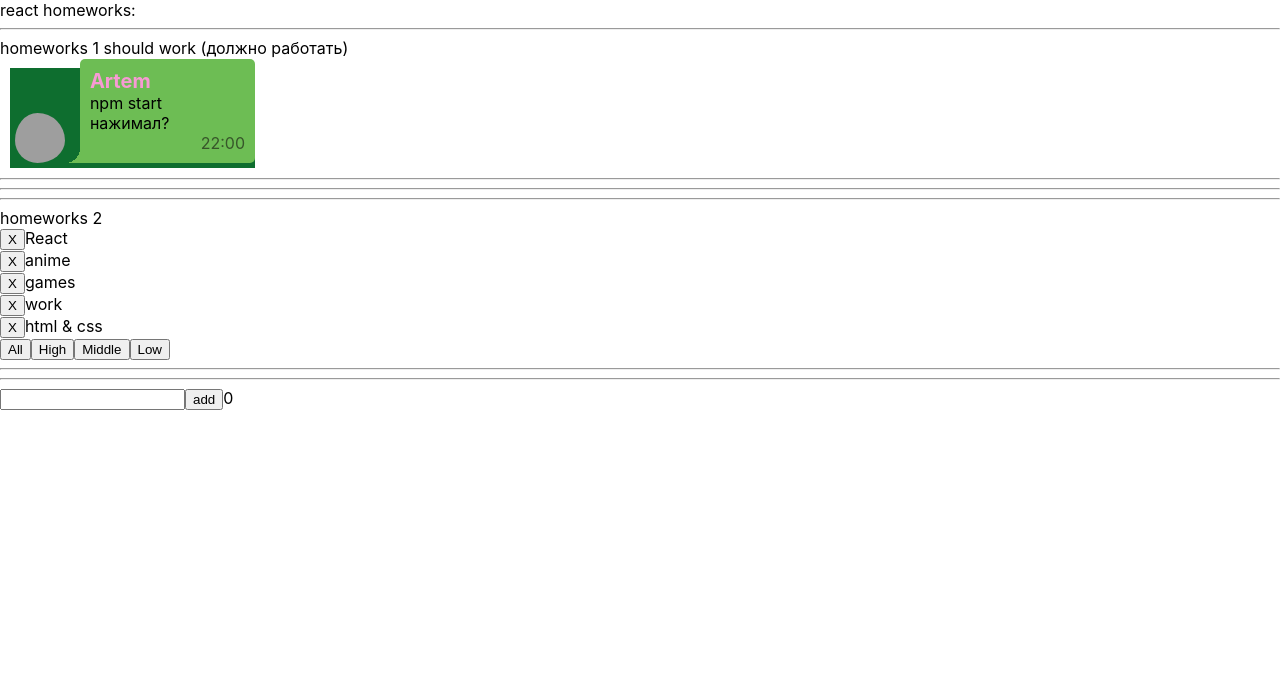
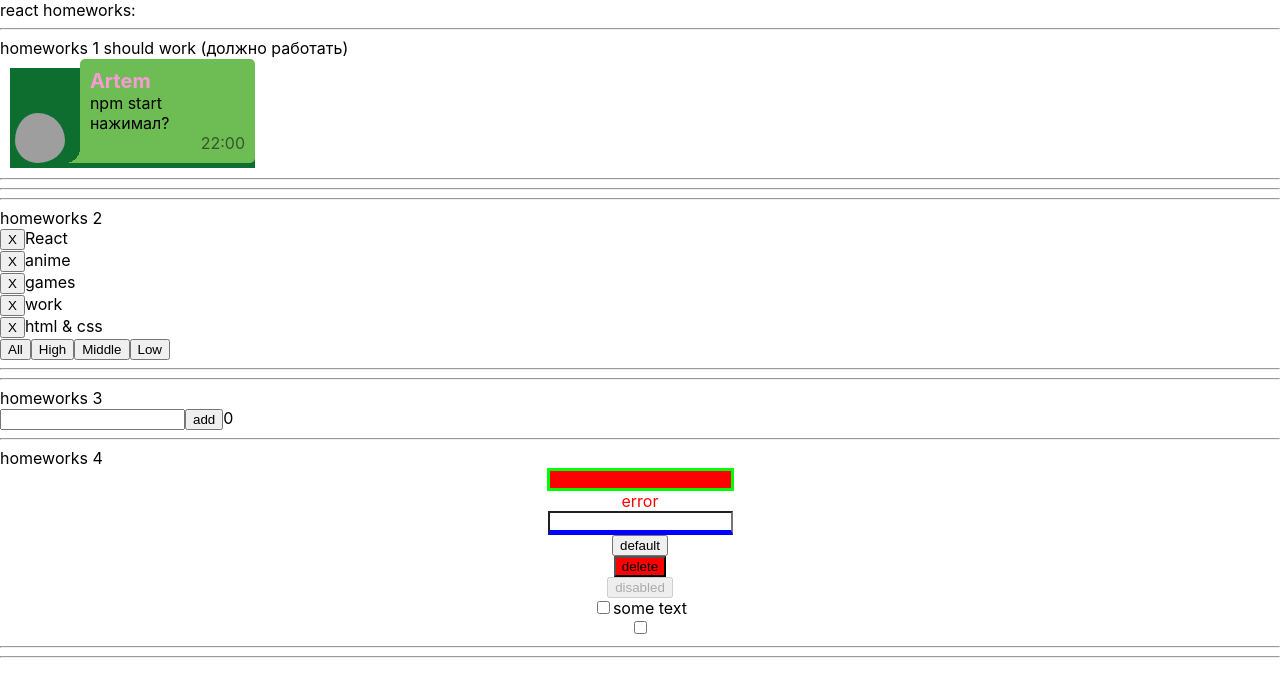
Before and after one commit to Dadeev/some-tasks, a React (Create React App) app: page / in a window 1280 px wide. Shown: the top 696 px of the page. Built offline with nearby package versions, Linux system fonts and the light colour scheme; grey boxes are pictures that could not be loaded.

Commit message:
refactor: correct some plases of the project

```diff
--- a/src/p1-main/m1-ui/u1-app/App.tsx
+++ b/src/p1-main/m1-ui/u1-app/App.tsx
@@ -3,6 +3,7 @@
 import HW1 from '../../../p2-homeworks/h1/HW1'
 import HW2 from "../../../p2-homeworks/h2/HW2";
 import HW3 from "../../../p2-homeworks/h3/HW3";
+import HW4 from "../../../p2-homeworks/h4/HW4";
 
 function App() {
     return (
@@ -11,7 +12,7 @@
             <HW1/>
             <HW2/>
             <HW3/>
-            {/*<HW4/>*/}
+            <HW4/>
             {/*<HW5/>*/}
 
         </div>
--- a/src/p2-homeworks/h3/HW3.tsx
+++ b/src/p2-homeworks/h3/HW3.tsx
@@ -17,6 +17,7 @@
     }
     return (
         <div>
+            homeworks 3
            <GreetingContainer users={users} addUserCallback={addUserCallBack}/>
         </div>
     )
--- a/src/p2-homeworks/h4/HW4.tsx
+++ b/src/p2-homeworks/h4/HW4.tsx
@@ -26,8 +26,8 @@
 
             <div className={s.column}>
                 <SuperInputText
+                    onChangeText={setText}
                     value={text}
-                    onChangeText={setText}
                     onEnter={showAlert}
                     error={error}
                     // spanClassName={s.testSpanError}
--- a/src/p2-homeworks/h4/common/c1-SuperInputText/SuperInputText.tsx
+++ b/src/p2-homeworks/h4/common/c1-SuperInputText/SuperInputText.tsx
@@ -39,7 +39,7 @@
     }
 
     const finalSpanClassName = `${s.error} ${spanClassName ? spanClassName : ''}`
-    const finalInputClassName = `${s.errorInput} ${className}` // need to fix with (?:) and s.superInput
+    const finalInputClassName = `${error ? s.errorInput : ''} ${className}` // need to fix with (?:) and s.superInput
 
     return (
         <>
```
